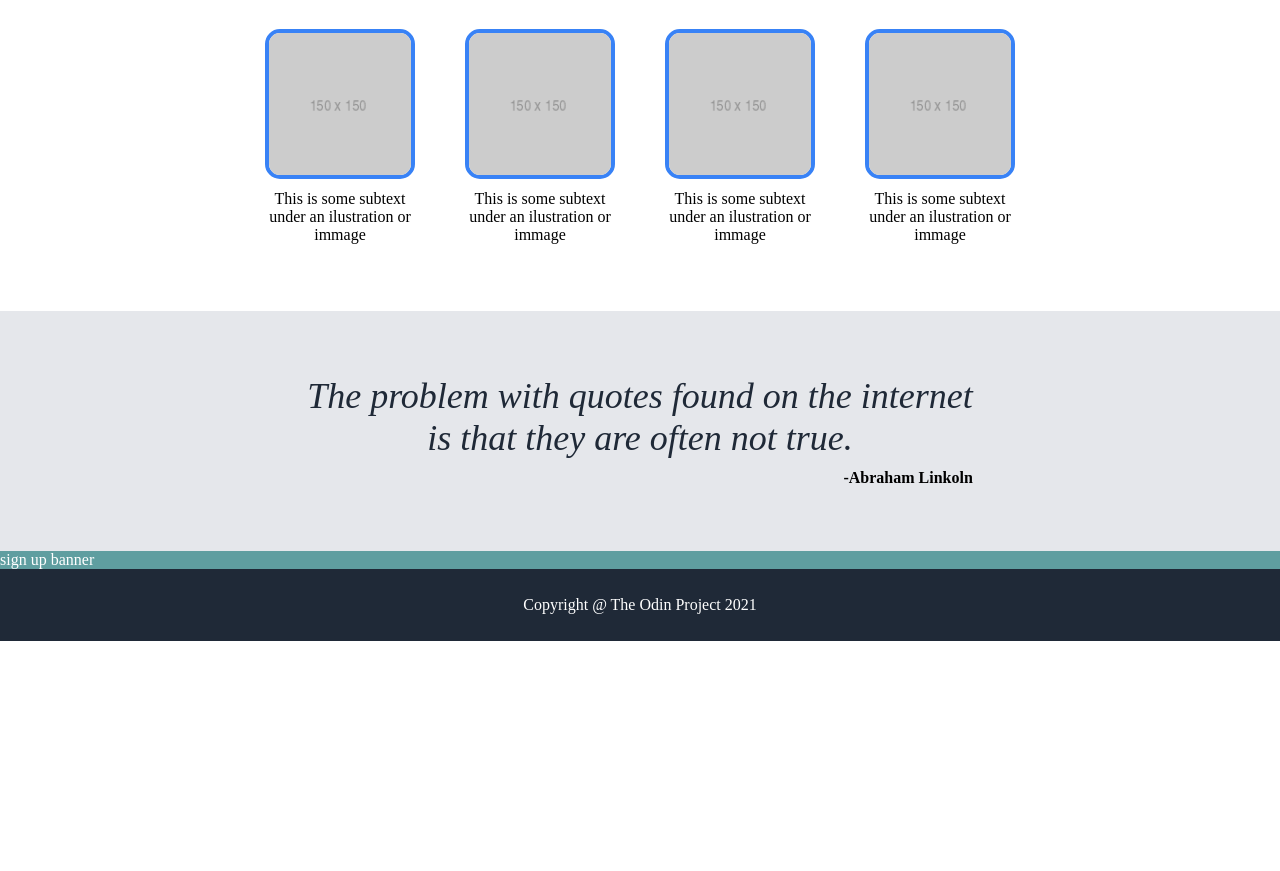
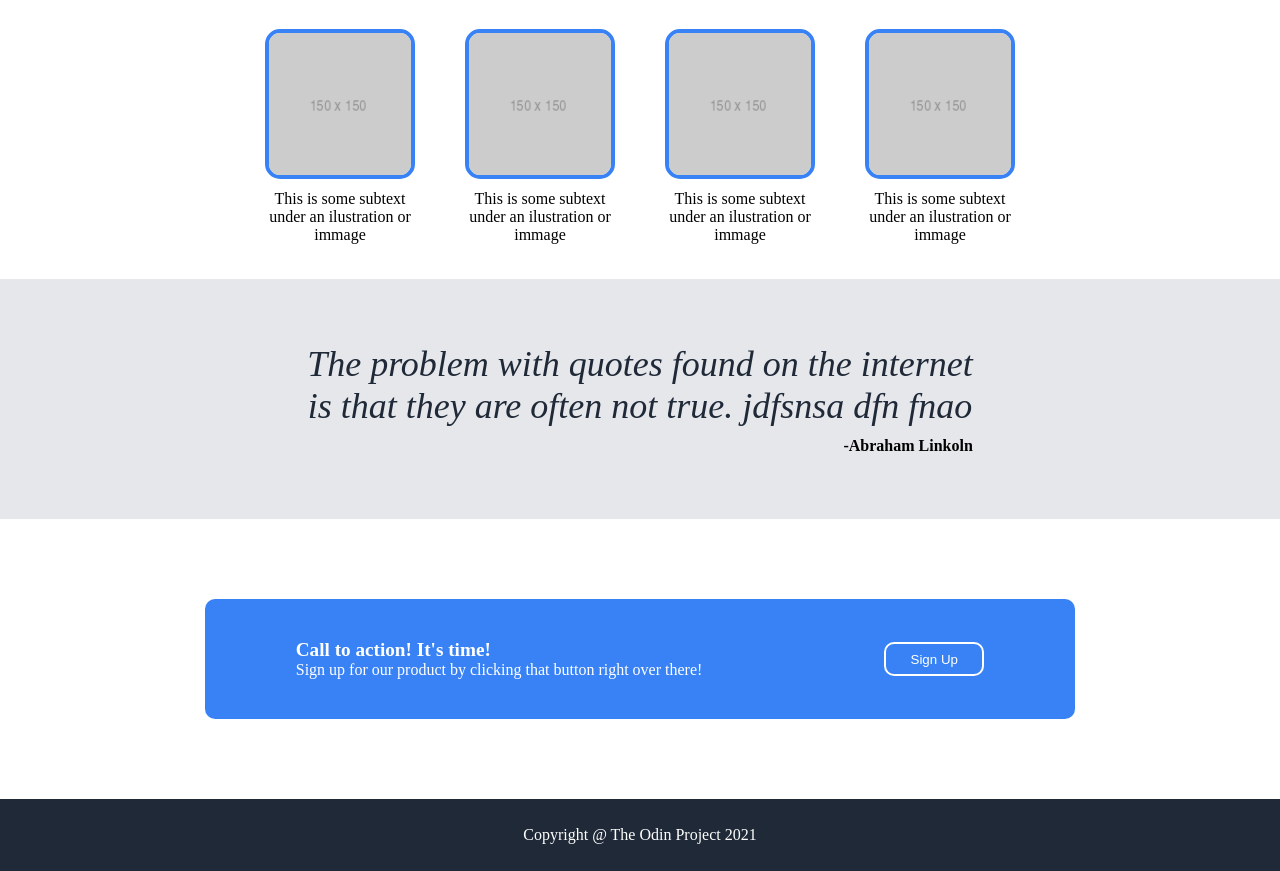
Before and after one commit to AlexNetrob/FirstLandingPage, a plain HTML site: page index.html in a window 1280 px wide. Shown: the part 506-1377 px from the top of the page. Before the commit the page ends 1147 px from the top, so only its background shows below. Drawn offline with Linux system fonts and the light colour scheme; files whose address does not match are found by name.

Commit message:
Add html and css for banner, fix img in header
Add whole style and html for banner element, fix resizing of a picture
in a header part, organize css document

```diff
--- a/index.html
+++ b/index.html
@@ -9,6 +9,7 @@
 </head>
 
 <body>
+    <div class="page">
         <div class="header">
             <div class="top-header">
                 <div class="logo">
@@ -27,7 +28,7 @@
                     <button class="sign-up">Sign Up</button>
                 </div>
                 <div class="picture">
-                <picture>picture place</picture>
+                    <img class="header-img" src="https://via.placeholder.com/500x200" alt="placeholder">
                 </div>
             </div>
         </div>
@@ -60,18 +61,23 @@
         </div>
 
         <div class="quote">
-        <div class="quote-text">The problem with quotes found on the internet is that they are often not true.</div>
+            <div class="quote-text">The problem with quotes found on the internet is that they are often not true. jdfsnsa dfn fnao</div>
             <div class="quote-author">-Abraham Linkoln</div>
         </div>
 
+        <div class="banner-section">
             <div class="sing-up-banner">
-        sign up banner
-
+                <div class="banner-text">
+                    <div class="banner-header-text"> Call to action! It's time!</div>
+                    <div class="banner-text">Sign up for our product by clicking that button right over there!</div>
+                </div>
+                <button class="banner-signup-button">Sign Up</button>
+            </div>
         </div>
 
         <div class="footer">
             Copyright @ The Odin Project 2021
         </div>
-
+    </div>
 </body>
 </html>
--- a/style.css
+++ b/style.css
@@ -4,10 +4,16 @@
     box-sizing: border-box;
 }
 
+.page {
+    max-width: 1440px;
+    margin: auto;
+}
+
 body {
     overflow: scroll;
     overflow-x: hidden;
     color: white;
+    background-color: black;
     margin: 0;
     min-height: 100vh;
     display: flex;
@@ -69,6 +75,7 @@ body {
     flex-direction: row;
     gap: 32px;
     list-style: none;
+    cursor: pointer;
 }
 
 .left-side {
@@ -77,14 +84,14 @@ body {
     flex-direction: column;
     flex: 50%;
     gap: 10px;
-
 }
 
 .picture {
+    width: 50%;
+}
+
+.header-img {
     width: 100%;
-    flex: 50%;
-    background-color: black;
-    align-self: stretch;
 }
 
 /* INFORMATION SECTION*/
@@ -96,7 +103,7 @@ body {
     padding: 32px;
     gap: 32px;
     text-align: center;
-    margin-bottom: 100px;
+    padding-bottom: 100px;
 }
 
 .information-header-text {
@@ -145,6 +152,7 @@ body {
     padding: 64px 24% 64px 24%;
     text-align: center;
     gap: 10px;
+    flex: 0;
 }
 
 .quote-text {
@@ -159,21 +167,50 @@ body {
     font-weight: bold;
 }
 
+/* BANNER SECTION*/
 
+.banner-section {
+    background-color: white;
+    padding: 80px 0px 80px 0px;
+}
 
 .sing-up-banner {
-    background-color: cadetblue;
-    margin-top: auto;
+    background-color: #3882F6;
+    padding: 40px 0px 40px 0px;
+    margin: 0px 16% 0px 16%;
+    display: flex;
+    flex-direction: row;
+    justify-content: space-around;
+    align-items: center;
+    border-radius: 10px;
 }
 
+.banner-header-text {
+    font-weight: bold;
+    font-size: larger;
+}
+
+.banner-signup-button {
+    background-color: #3882F6;
+    color: white;
+    height: 25px;
+    width: 100px;
+    padding: 15px;
+    border-radius: 10px;
+    border: 2px solid white;
+    cursor: pointer;
+    display: inline-flex;
+    justify-content: center;
+    align-items: center;
+}
+
+/* FOOTER SECTION*/
 
 .footer {
     background-color: #1F2937;
-
     height: 72px;
     margin-top: auto;
     display: flex;
     justify-content: center;
     align-items: center;
-
 }
```
Lines whose indentation alone changed are shown as unchanged.
